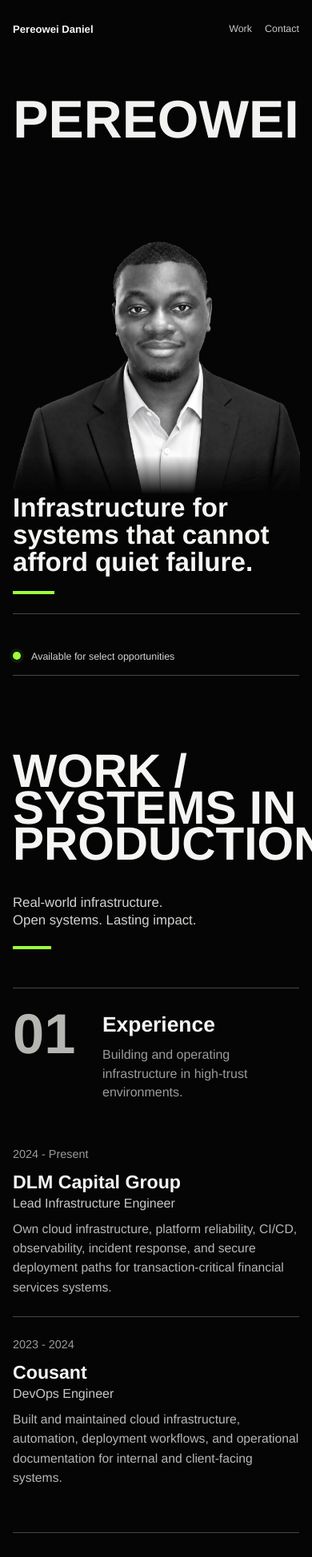
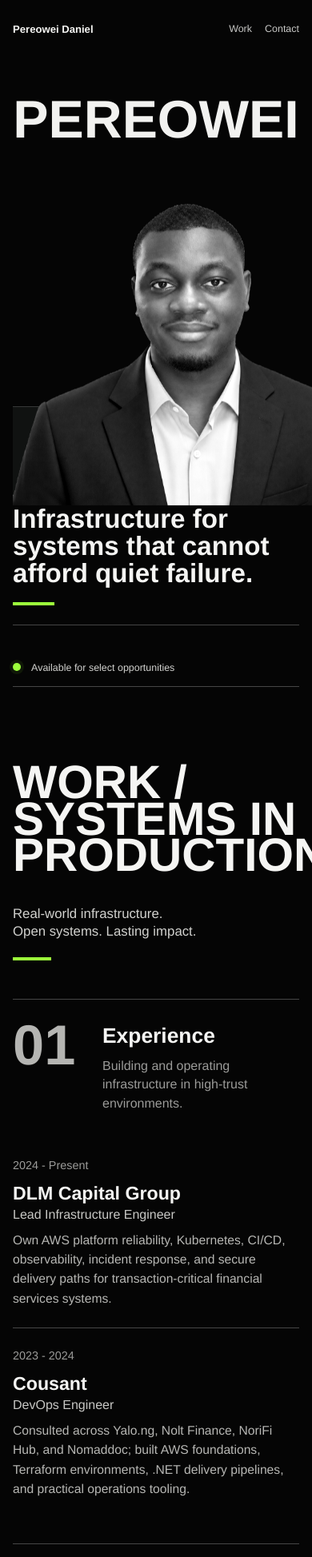
Before and after one commit to dpereowei/pereowei, a React (Vite) app: page / in a window 390 px wide. Shown: the top 1947 px of the page at 80% size. Built offline with nearby package versions, Linux system fonts and the light colour scheme.

Commit message:
fix: stabilize portfolio hero and work layouts

```diff
--- a/src/content/portfolio.js
+++ b/src/content/portfolio.js
@@ -4,14 +4,14 @@ export const experience = [
     company: 'DLM Capital Group',
     dates: '2024 - Present',
     summary:
-      'Own cloud infrastructure, platform reliability, CI/CD, observability, incident response, and secure deployment paths for transaction-critical financial services systems.',
+      'Own AWS platform reliability, Kubernetes, CI/CD, observability, incident response, and secure delivery paths for transaction-critical financial services systems.',
   },
   {
     role: 'DevOps Engineer',
     company: 'Cousant',
     dates: '2023 - 2024',
     summary:
-      'Built and maintained cloud infrastructure, automation, deployment workflows, and operational documentation for internal and client-facing systems.',
+      'Consulted across Yalo.ng, Nolt Finance, NoriFi Hub, and Nomaddoc; built AWS foundations, Terraform environments, .NET delivery pipelines, and practical operations tooling.',
   },
 ];
 
@@ -20,13 +20,13 @@ export const projects = [
     name: 'Payrail',
     tag: 'Payments infrastructure',
     description:
-      'Payment and infrastructure-oriented engineering work spanning backend systems, operational reliability, and delivery workflows.',
+      'Backend and payment-systems work centred on reliable delivery, operational safeguards, and infrastructure that keeps transaction paths dependable.',
   },
   {
     name: 'Rollercoaster',
     tag: 'Developer productivity',
     description:
-      'A project showcase for product engineering, system design, delivery ownership, and practical cloud/backend work.',
+      'Product and platform engineering work exploring clear systems design, practical cloud architecture, and ownership from implementation through operation.',
   },
   {
     name: 'gh_issues',
@@ -53,6 +53,6 @@ export const openSource = [
     name: 'Kubernetes & Hyperledger Fabric',
     tag: 'Contributor',
     description:
-      'Contributions to production infrastructure, automation, documentation, and developer experience across open source communities.',
+      'Active open source contributions across Kubernetes and Hyperledger Fabric communities, with a focus on automation, documentation, and developer experience.',
   },
 ];
--- a/src/main.jsx
+++ b/src/main.jsx
@@ -157,6 +157,7 @@ function HomePage() {
 
         <div className="hero-stage">
           <p className="hero-word" aria-hidden="true">PEREOWEI</p>
+          <figure className="portrait-field">
             <img
               src={portrait}
               alt="Black and white portrait of Pereowei Daniel"
@@ -165,6 +166,7 @@ function HomePage() {
               height="1254"
               fetchPriority="high"
             />
+          </figure>
 
           <h1 className="hero-statement" id="hero-title" data-reveal>
             Infrastructure for systems that cannot afford quiet failure.
--- a/src/styles.css
+++ b/src/styles.css
@@ -54,7 +54,7 @@ main { width: 100%; overflow: clip; }
 .hero { width: var(--page); min-height: 100dvh; margin: 0 auto; position: relative; }
 .hero-stage {
   min-height: calc(100dvh - 5.25rem); position: relative; display: grid;
-  grid-template-columns: minmax(16rem, 1fr) minmax(24rem, 1.4fr) minmax(16rem, 0.9fr);
+  grid-template-columns: minmax(14rem, 0.9fr) minmax(22rem, 1.35fr) minmax(14rem, 0.82fr);
   grid-template-rows: minmax(8rem, 0.35fr) minmax(20rem, 1fr) auto;
   align-items: end; column-gap: clamp(1.5rem, 3vw, 4rem); padding-bottom: 1.75rem;
 }
@@ -65,10 +65,17 @@ main { width: 100%; overflow: clip; }
   transform: translate3d(calc(-50% + var(--pointer-x) * -10px), calc(var(--scroll-progress) * -26px), 0);
   transition: transform 120ms linear;
 }
+.portrait-field {
+  grid-column: 2; grid-row: 1 / 4; align-self: stretch; justify-self: stretch; z-index: 3;
+  position: relative; display: grid; place-items: end center; min-width: 0; margin: 0;
+}
+.portrait-field::after {
+  content: ""; position: absolute; z-index: -1; right: 4%; bottom: 1.85rem; left: 4%; height: 20%;
+  border-top: 1px solid rgba(255, 255, 255, 0.16); background: #101211;
+}
 .portrait {
-  grid-column: 2; grid-row: 1 / 4; align-self: end; justify-self: center; z-index: 3;
-  width: min(100%, 43rem); max-height: min(76dvh, 51rem); object-fit: contain; object-position: center bottom;
-  filter: contrast(1.07); mask-image: linear-gradient(to bottom, #000 0%, #000 91%, transparent 100%);
+  position: relative; z-index: 1; display: block; width: min(110%, 46rem); height: min(82dvh, 54rem);
+  object-fit: contain; object-position: center bottom; filter: contrast(1.08) grayscale(1);
   transform: translate3d(calc(var(--pointer-x) * 8px), calc(var(--pointer-y) * 5px), 0);
   transition: transform 120ms linear;
 }
@@ -128,14 +135,14 @@ main { width: 100%; overflow: clip; }
 .experience-row, .project-row {
   display: grid; align-items: center; gap: clamp(1rem, 3vw, 3rem); min-height: 7.4rem; border-bottom: 1px solid var(--line);
 }
-.experience-row { grid-template-columns: minmax(7rem, 0.7fr) minmax(14rem, 1.2fr) minmax(18rem, 2fr); }
-.project-row { grid-template-columns: 3rem minmax(12rem, 1.2fr) minmax(10rem, 0.9fr) minmax(18rem, 2fr); }
+.experience-row { grid-template-columns: minmax(6.5rem, 0.62fr) minmax(11rem, 1.05fr) minmax(0, 1.7fr); }
+.project-row { grid-template-columns: 3rem minmax(10rem, 1.1fr) minmax(8rem, 0.72fr) minmax(0, 1.45fr); }
 .experience-row:last-child, .project-row:last-child { border-bottom: 0; }
 .experience-row h3, .project-row h3 { font-size: clamp(1.45rem, 2.2vw, 2.2rem); line-height: 1.05; }
 .experience-row > div > p { margin-top: 0.35rem; color: #c8c8c5; font-size: clamp(1rem, 1.35vw, 1.25rem); }
 .row-meta, .row-number { color: var(--muted); font-size: 0.9rem; line-height: 1.5; }
 .row-number { color: #d2d2cf; font-variant-numeric: tabular-nums; }
-.row-summary { max-width: 38rem; color: #b7b7b4; font-size: 0.98rem; line-height: 1.55; }
+.row-summary { max-width: 38rem; min-width: 0; color: #b7b7b4; font-size: 0.98rem; line-height: 1.55; overflow-wrap: anywhere; }
 .featured-row h3 { font-size: clamp(1.7rem, 2.7vw, 2.7rem); }
 
 .writing-list { border-top: 1px solid var(--line); }
@@ -174,6 +181,7 @@ main { width: 100%; overflow: clip; }
   min-height: 6rem; display: flex; align-items: center; gap: 1rem; border-right: 1px solid var(--line);
   padding: 1rem clamp(0.8rem, 2vw, 1.5rem);
 }
+.contact-grid svg { flex: 0 0 auto; color: var(--accent); }
 .contact-grid > :last-child { border-right: 0; }
 .contact-grid > a { transition: color 180ms ease, background 180ms ease; }
 .contact-grid > a:hover { color: var(--accent); background: rgba(255, 255, 255, 0.035); }
@@ -250,7 +258,7 @@ main { width: 100%; overflow: clip; }
 }
 
 @media (max-width: 1100px) {
-  .hero-stage { grid-template-columns: minmax(14rem, 1fr) minmax(21rem, 1.25fr) minmax(13rem, 0.8fr); }
+  .hero-stage { grid-template-columns: minmax(12rem, 0.8fr) minmax(19rem, 1.2fr) minmax(12rem, 0.76fr); }
   .hero-word { font-size: clamp(5.5rem, 13vw, 9rem); }
   .experience-row { grid-template-columns: 8rem minmax(12rem, 1fr); }
   .experience-row .row-summary { grid-column: 2; padding-bottom: 1.5rem; }
@@ -269,11 +277,13 @@ main { width: 100%; overflow: clip; }
   .nav-links { gap: 1rem; font-size: 0.78rem; }
   .nav-links a:nth-child(3) { display: none; }
   .hero-stage {
-    min-height: calc(100dvh - 4.5rem); grid-template-columns: 1fr; grid-template-rows: minmax(24rem, 1fr) auto auto;
+    min-height: calc(100dvh - 4.5rem); grid-template-columns: 1fr; grid-template-rows: minmax(28rem, 1fr) auto auto;
     align-items: end; padding-bottom: 1rem;
   }
   .hero-word { top: 2.8rem; font-size: clamp(3.55rem, 17vw, 6.6rem); }
-  .portrait { grid-column: 1; grid-row: 1; width: min(92vw, 35rem); max-height: 63dvh; }
+  .portrait-field { grid-column: 1; grid-row: 1; align-self: stretch; min-height: 0; }
+  .portrait-field::after { right: 0; bottom: 0; left: 0; height: 22%; }
+  .portrait { width: min(110vw, 36rem); height: min(68dvh, 35rem); }
   .hero-statement { grid-column: 1; grid-row: 2; width: min(100%, 28rem); padding-bottom: 1.5rem; font-size: clamp(2rem, 8.5vw, 3.2rem); }
   .hero-proof { display: none; }
   .hero-rail { grid-column: 1; grid-row: 3; }
```
Lines whose indentation alone changed are shown as unchanged.
